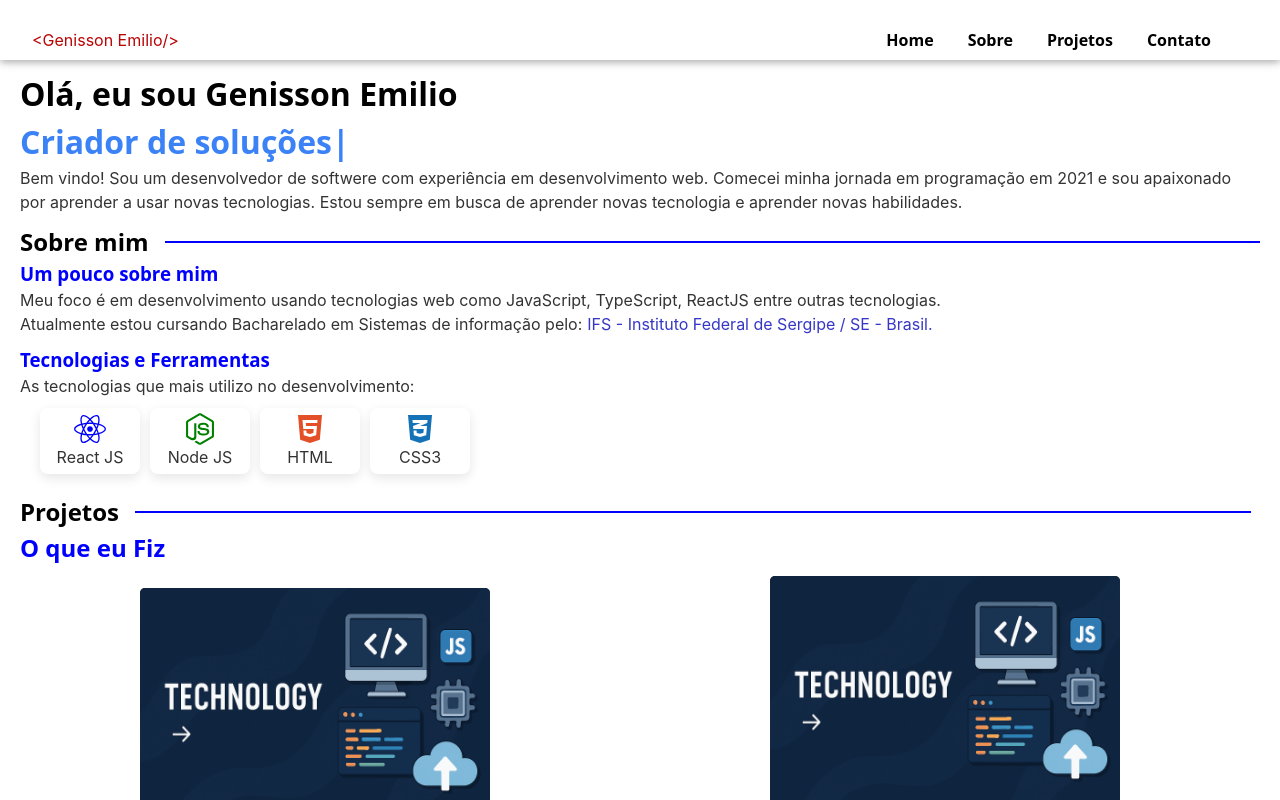
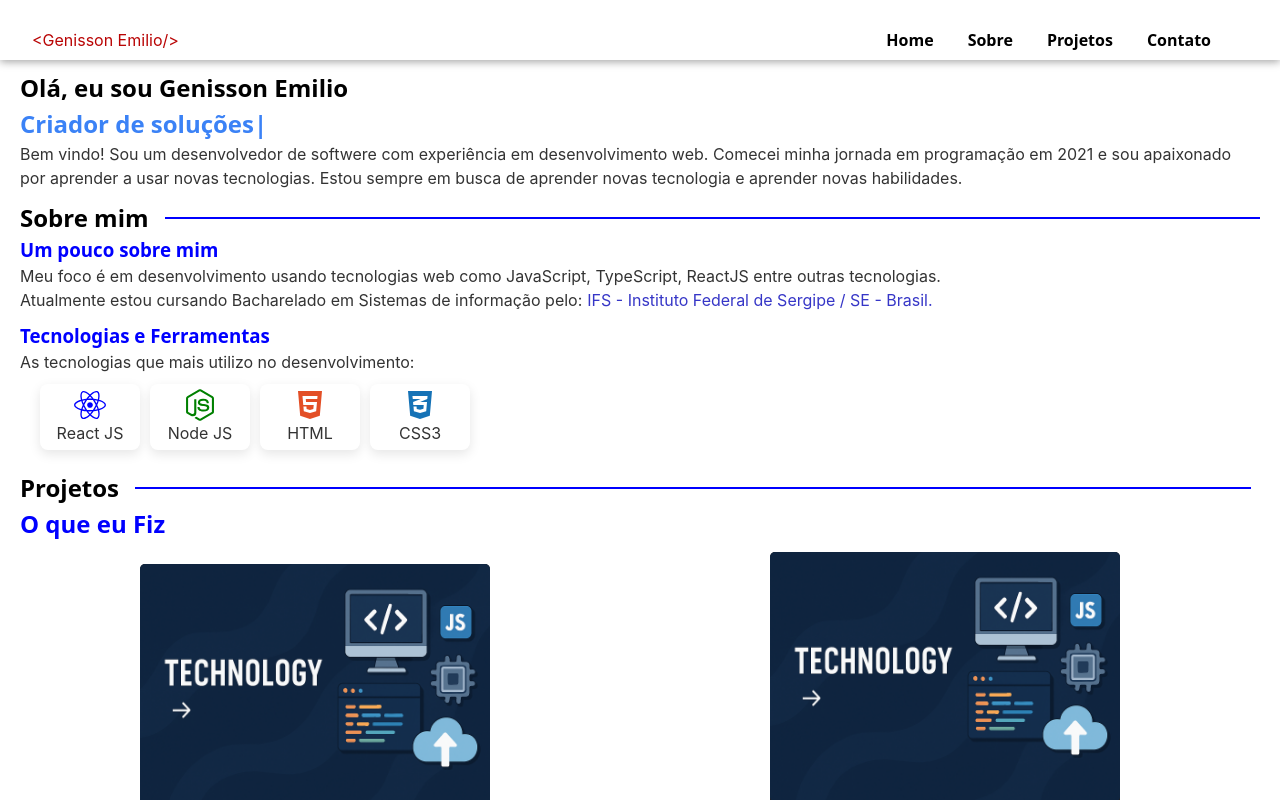
Before and after one commit to GenissonEmilio/Portifolio, a React (Vite) app in the folder portifolio/: page / in a window 1280 px wide. Built offline with nearby package versions, Linux system fonts and the light colour scheme.

Commit message:
fix h1 bug

```diff
--- a/portifolio/src/pages/Home.tsx
+++ b/portifolio/src/pages/Home.tsx
@@ -10,7 +10,7 @@ const Home: React.FC = () => {
 
     return (
         <div id="home" style={{ padding: '70px 20px 0 20px' }}>
-            <h1 style={{ fontSize: '2rem', whiteSpace: 'nowrap' }}>
+            <h1 style={{ fontSize: '1.5rem', whiteSpace: 'nowrap' }}>
                 Olá, eu sou Genisson Emilio
             </h1>
 
@@ -32,7 +32,7 @@ const Home: React.FC = () => {
                     wrapper="h1"
                     cursor={true}
                     repeat={Infinity}
-                    style={{ fontSize: '2rem', display: 'inline-block', color: '#3B82F6' }}
+                    style={{ fontSize: '1.5rem', display: 'inline-block', color: '#3B82F6' }}
                 />
                 <p>
                     Bem vindo! Sou um desenvolvedor de softwere com experiência em desenvolvimento web. Comecei minha jornada em programação em 2021 e sou apaixonado por aprender a usar novas tecnologias. Estou sempre em busca de aprender novas tecnologia e aprender novas habilidades.
@@ -69,10 +69,10 @@ const Home: React.FC = () => {
                             <ProjectBox name="Pizza RPG" description="Um projeto feito 100% em javascript, html e css, com intuito de treinar todos os conceitos basicos de javascript." link="https://github.com/GenissonEmilio/Pizza-project.git" />
                         </div>
                         <div className="projectContent">
-                            <ProjectBox name="Portifolio" description="Um portifolio feito em React e typeScript com intuito de treinar e criar um local para disponibilidade dos meus projetos futuros." link="https://github.com/GenissonEmilio/Portifolio.git" />
+                            <ProjectBox name="Portifolio" description="Um portifolio feito em React e typeScript visando treinar e criar um local para disponibilidade dos meus projetos futuros." link="https://github.com/GenissonEmilio/Portifolio.git" />
                         </div>
                         <div className="projectContent">
-                            <ProjectBox name="Pizza RPG" description="Um projeto feito 100% em javascript com intuito de treinar todos os conceitos basicos de javascript." />
+                            <ProjectBox name="Teste" description="Lorem ipsum dolor sit amet consectetur adipisicing elit. Nam ipsum corporis quidem vel, similique assumenda tenetur, ipsam nostrum doloremque deserunt eos perferendis nemo sint. Aliquam praesentium architecto nobis voluptates quibusdam." link="https://github.com/GenissonEmilio/Pizza-project.git" />
                         </div>
 
                     </div>
```
